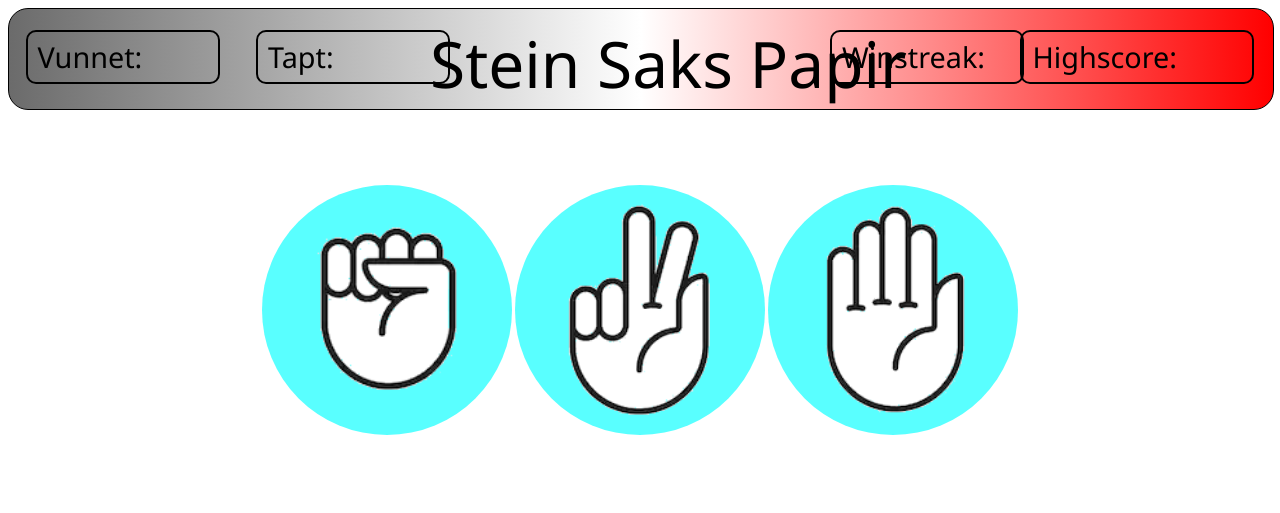
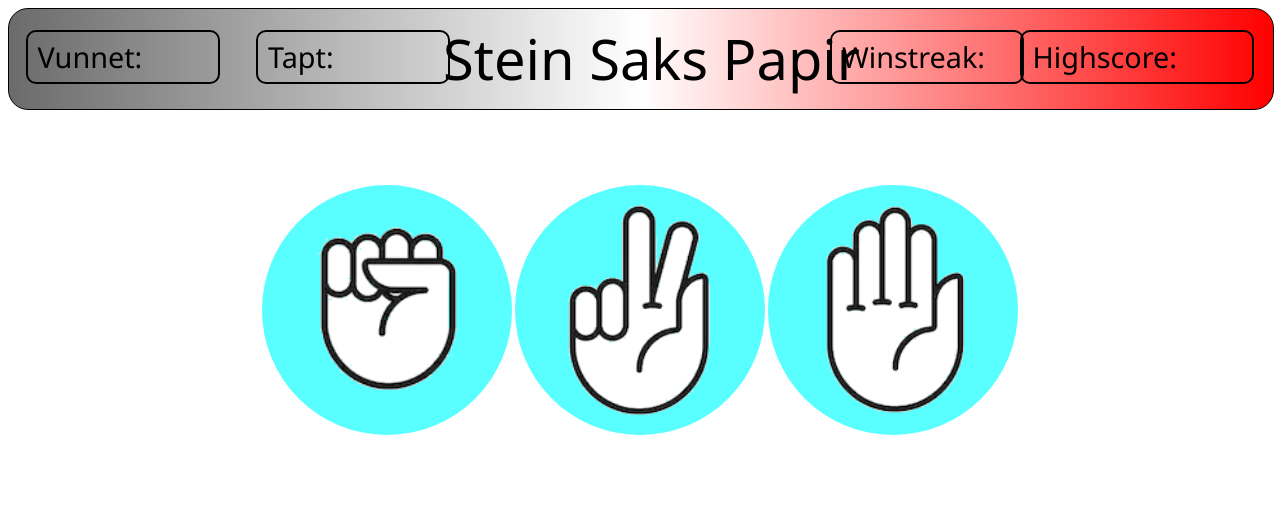
Before and after one commit to nathsten/SSPSpill-Gruppeoppgave, a plain HTML site: page SSP.html in a window 1280 px wide. Drawn offline with Linux system fonts and the light colour scheme.

Commit message:
FIkset font-size og posisjon på #overskrift

```diff
--- a/SSP.css
+++ b/SSP.css
@@ -24,8 +24,8 @@ body{
 #overskrift {
     position: absolute;
     top: 15px;
-    font-size: 4rem;
-    left: calc(50% - 210px);
+    font-size: 3.5rem;
+    left: calc(50% - 197px);
     margin-top: 5px;
 }
 #wins {
```
